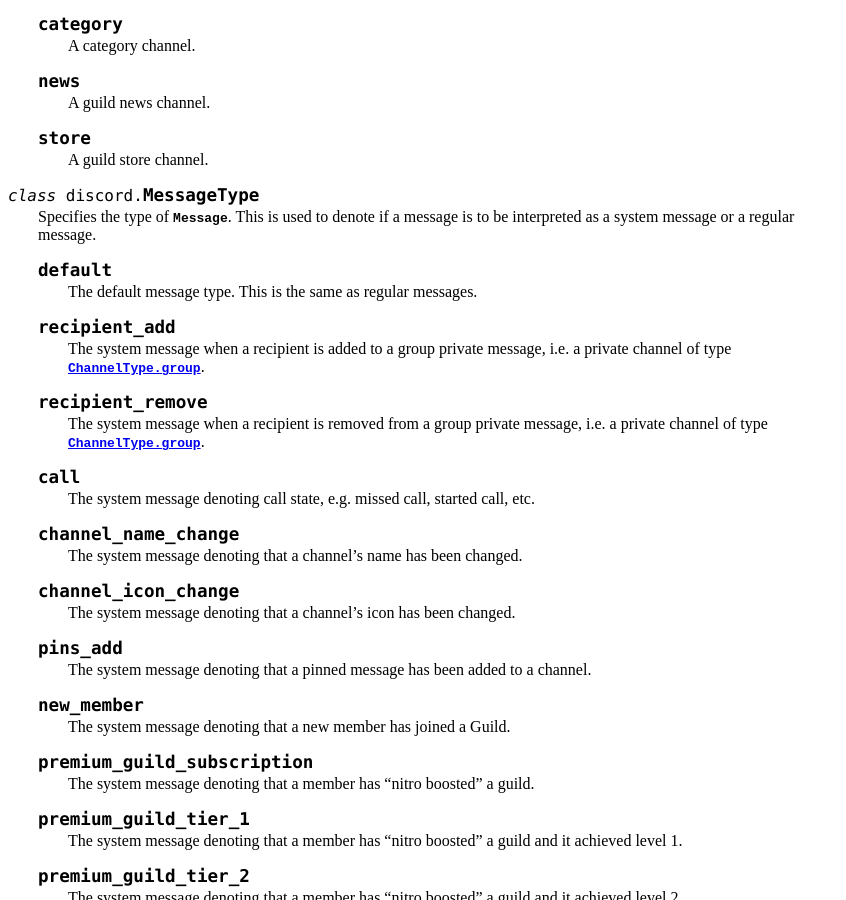
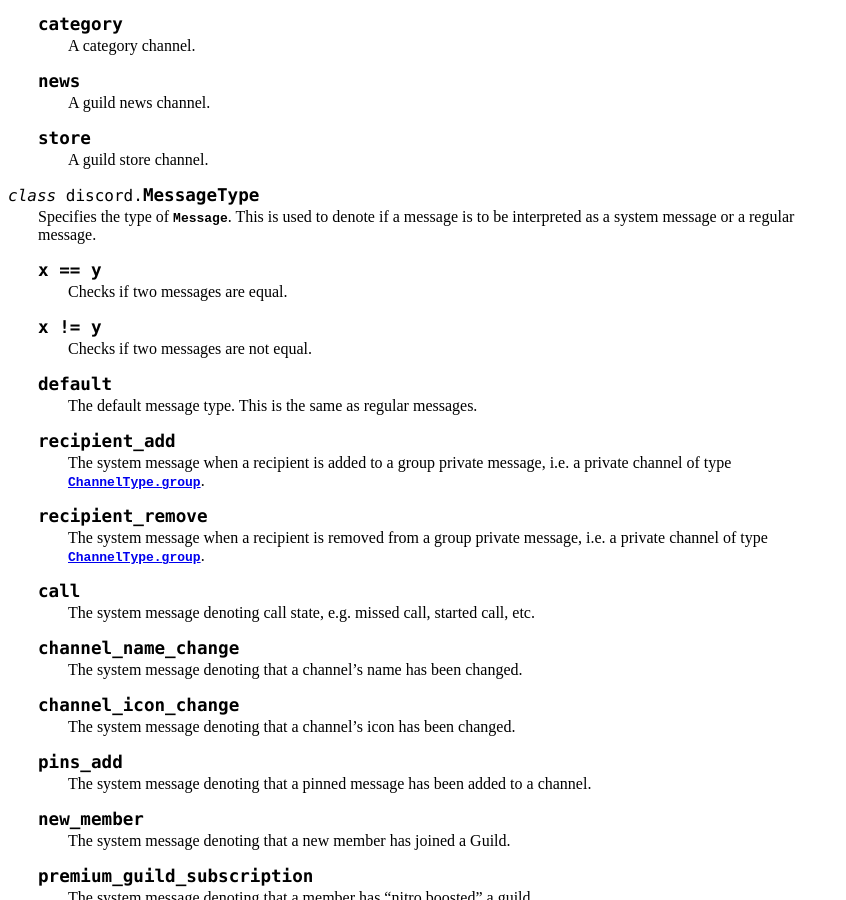
Before and after one commit to Rapptz/discord.py, a Sphinx documentation site: the page built from docs/api.rst, in a window 1280 px wide and 900 px high, scrolled down 14213 px. Shown: the whole window, without its empty margins (0-846 px from the left). Built offline with Sphinx 7.4.7, drawn with Linux system fonts in a browser that asks for light colours.

Commit message:
Updated docs to reflect changes to __eq__ and __ne__ in Message class

```diff
--- a/docs/api.rst
+++ b/docs/api.rst
@@ -902,6 +902,15 @@
 
     Specifies the type of :class:`Message`. This is used to denote if a message
     is to be interpreted as a system message or a regular message.
+
+    .. container:: operations
+
+      .. describe:: x == y
+
+          Checks if two messages are equal.
+      .. describe:: x != y
+
+          Checks if two messages are not equal.
 
     .. attribute:: default
 
```
